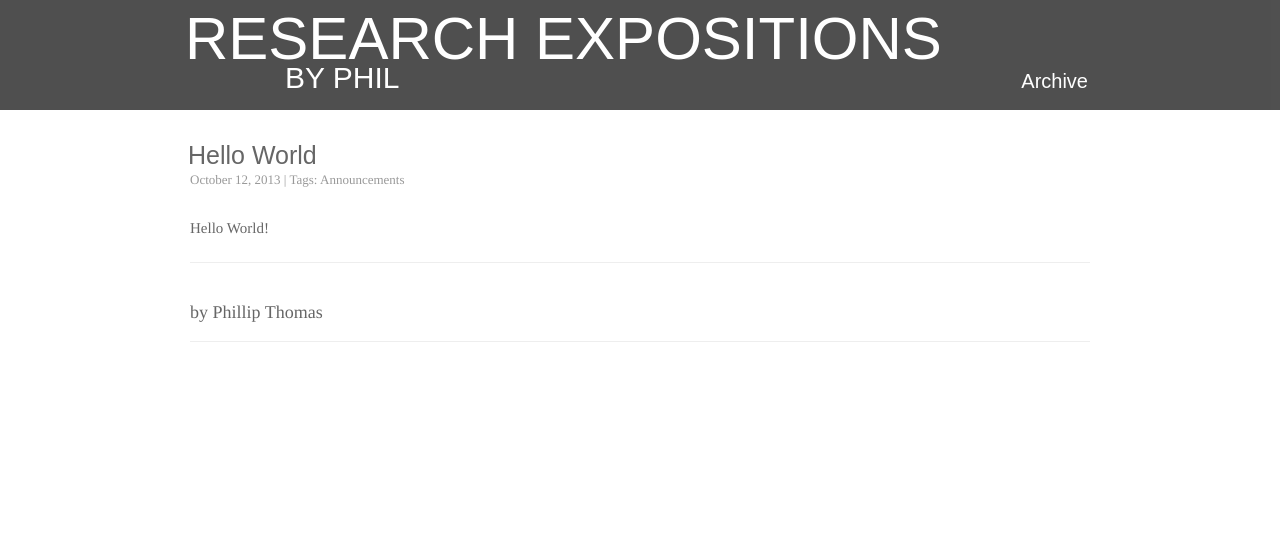
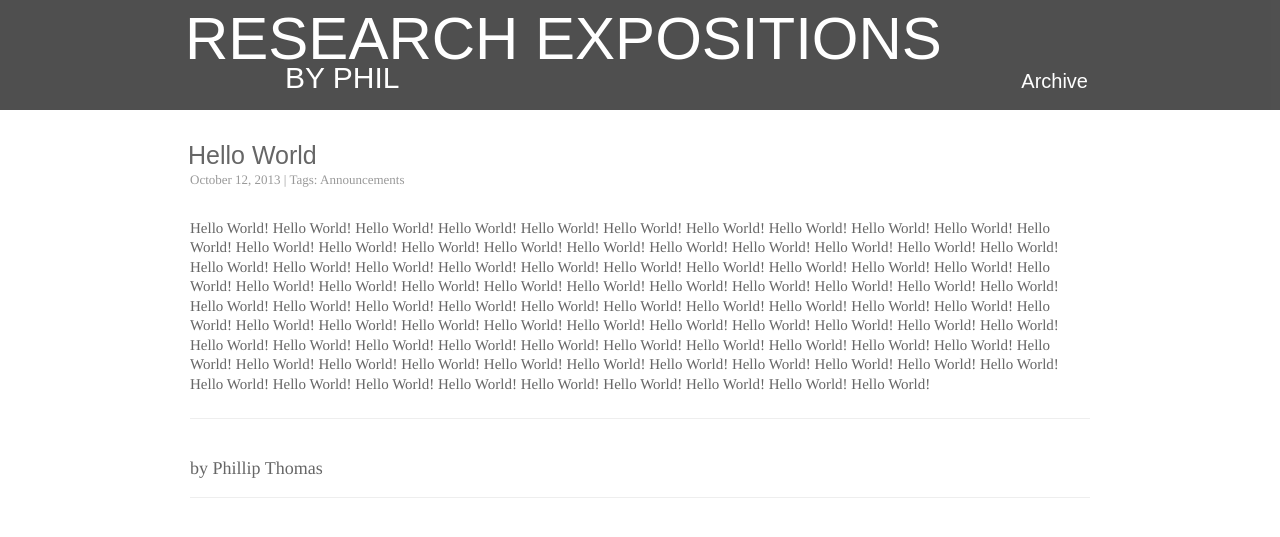
Before and after one commit to philsresearch/philsresearch.github.io, a Jekyll site: the page built from _posts/2013-10-12-hello-world.md, in a window 1280 px wide. Shown: the top 537 px of the page. Built offline with Jekyll 4.4.1, drawn with Linux system fonts in a browser that asks for light colours.

Commit message:
long post test

```diff
--- a/_posts/2013-10-12-hello-world.md
+++ b/_posts/2013-10-12-hello-world.md
@@ -6,3 +6,95 @@ author: Phillip Thomas
 ---
 
 Hello World!
+Hello World!
+Hello World!
+Hello World!
+Hello World!
+Hello World!
+Hello World!
+Hello World!
+Hello World!
+Hello World!
+Hello World!
+Hello World!
+Hello World!
+Hello World!
+Hello World!
+Hello World!
+Hello World!
+Hello World!
+Hello World!
+Hello World!
+Hello World!
+Hello World!
+Hello World!
+Hello World!
+Hello World!
+Hello World!
+Hello World!
+Hello World!
+Hello World!
+Hello World!
+Hello World!
+Hello World!
+Hello World!
+Hello World!
+Hello World!
+Hello World!
+Hello World!
+Hello World!
+Hello World!
+Hello World!
+Hello World!
+Hello World!
+Hello World!
+Hello World!
+Hello World!
+Hello World!
+Hello World!
+Hello World!
+Hello World!
+Hello World!
+Hello World!
+Hello World!
+Hello World!
+Hello World!
+Hello World!
+Hello World!
+Hello World!
+Hello World!
+Hello World!
+Hello World!
+Hello World!
+Hello World!
+Hello World!
+Hello World!
+Hello World!
+Hello World!
+Hello World!
+Hello World!
+Hello World!
+Hello World!
+Hello World!
+Hello World!
+Hello World!
+Hello World!
+Hello World!
+Hello World!
+Hello World!
+Hello World!
+Hello World!
+Hello World!
+Hello World!
+Hello World!
+Hello World!
+Hello World!
+Hello World!
+Hello World!
+Hello World!
+Hello World!
+Hello World!
+Hello World!
+Hello World!
+Hello World!
+Hello World!
```
